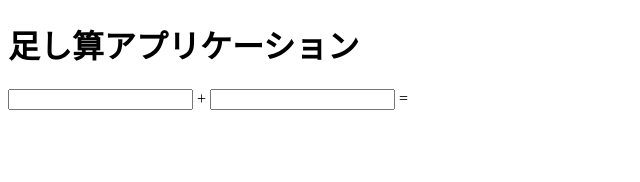
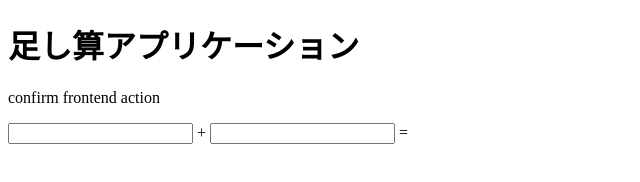
Before and after one commit to kishibiki/udemy-git-actions, a plain HTML site: page frontend/index.html in a window 1280 px wide. Shown: the whole page, without its empty margins (0-640 px from the left). Drawn offline with Linux system fonts and the light colour scheme.

Commit message:
2023.05.04 modified index.html.

```diff
--- a/frontend/index.html
+++ b/frontend/index.html
@@ -6,6 +6,7 @@
   </head>
   <body>
     <h1>足し算アプリケーション</h1>
+    <p>confirm frontend action</p>
     <div>
       <input id="input1" type="number" />
       +
```
